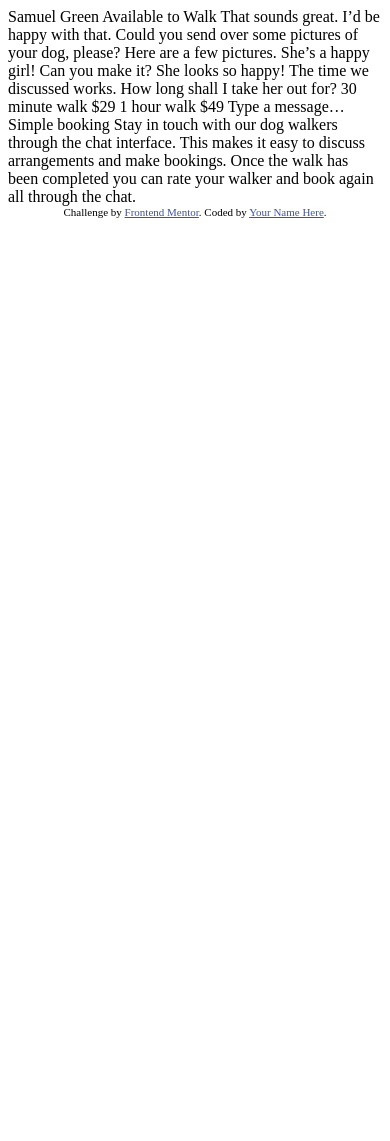
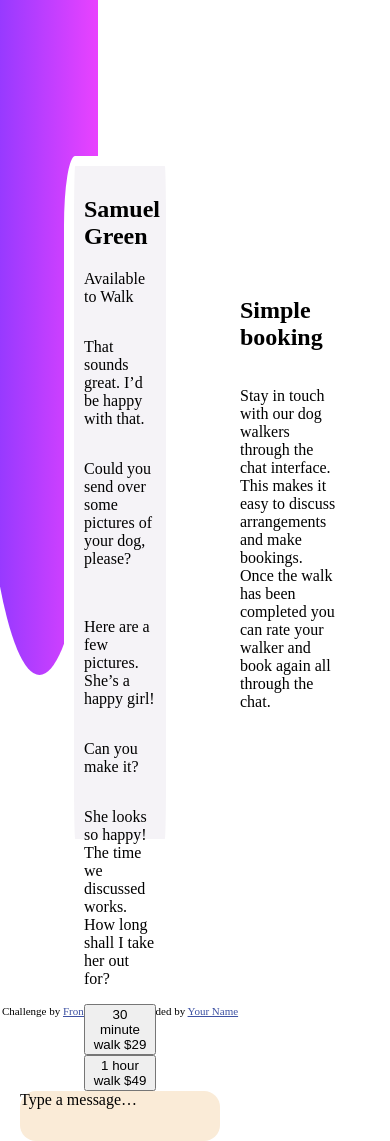
Before and after one commit to djblackett/chat-app-css-illustration, a plain HTML site: page index.html in a window 390 px wide. Before the commit the page ends 844 px from the top, so only its background shows below. Drawn offline with Linux system fonts and the light colour scheme.

Commit message:
phone outline has appeared

```diff
--- a/index.html
+++ b/index.html
@@ -1,51 +1,81 @@
 <!DOCTYPE html>
 <html lang="en">
   <head>
-  <meta charset="UTF-8">
-  <meta name="viewport" content="width=device-width, initial-scale=1.0"> <!-- displays site properly based on user's device -->
+    <meta charset="UTF-8" />
+    <meta name="viewport" content="width=device-width, initial-scale=1.0" />
+    <!-- displays site properly based on user's device -->
 
-  <link rel="icon" type="image/png" sizes="32x32" href="./images/favicon-32x32.png">
+    <link
+      rel="icon"
+      type="image/png"
+      sizes="32x32"
+      href="./images/favicon-32x32.png"
+    />
+
+    <link rel="stylesheet" href="./style.css" />
 
     <title>Frontend Mentor | [Challenge Name Here]</title>
 
     <!-- Feel free to remove these styles or customise in your own stylesheet 👍 -->
     <style>
-    .attribution { font-size: 11px; text-align: center; }
-    .attribution a { color: hsl(228, 45%, 44%); }
+      .attribution {
+        font-size: 11px;
+        text-align: center;
+      }
+      .attribution a {
+        color: hsl(228, 45%, 44%);
+      }
     </style>
   </head>
   <body>
+    <main id="grid-container">
+      <div id="left-background"></div>
+      <section id="left-container" class="container">
+        <div id="phone">
+          <div id="phone-content">
+            <div>
+              <h1>Samuel Green</h1>
+              <p>Available to Walk</p>
+            </div>
+            <p>That sounds great. I’d be happy with that.</p>
 
-  Samuel Green
-  Available to Walk
+            <p>Could you send over some pictures of your dog, please?</p>
+            <div id="images">
+              <img />
+              <img />
+              <img />
+            </div>
+            <p>Here are a few pictures. She’s a happy girl!</p>
+            <p>Can you make it?</p>
 
-  That sounds great. I’d be happy with that.
+            <p>
+              She looks so happy! The time we discussed works. How long shall I
+              take her out for?
+            </p>
 
-  Could you send over some pictures of your dog, please?
+            <button>30 minute walk $29</button>
+            <button>1 hour walk $49</button>
+            <div id="message">Type a message…</div>
+          </div>
+        </div>
+      </section>
 
-  Here are a few pictures. She’s a happy girl!
-
-  Can you make it?
-
-  She looks so happy! The time we discussed works. How long shall I take her out for?
-
-  30 minute walk
-  $29
-
-  1 hour walk
-  $49
-
-  Type a message…
-
-  Simple booking
-
-  Stay in touch with our dog walkers through the chat interface. This makes it easy to
-  discuss arrangements and make bookings. Once the walk has been completed you can rate
-  your walker and book again all through the chat.
+      <section id="right-container" class="container">
+        <h1>Simple booking</h1>
+        <p>
+          Stay in touch with our dog walkers through the chat interface. This
+          makes it easy to discuss arrangements and make bookings. Once the walk
+          has been completed you can rate your walker and book again all through
+          the chat.
+        </p>
+      </section>
 
       <div class="attribution">
-    Challenge by <a href="https://www.frontendmentor.io?ref=challenge" target="_blank">Frontend Mentor</a>.
-    Coded by <a href="#">Your Name Here</a>.
+        Challenge by
+        <a href="https://www.frontendmentor.io?ref=challenge" target="_blank"
+          >Frontend Mentor</a
+        >. Coded by <a href="#">Your Name Here</a>.
       </div>
+    </main>
   </body>
 </html>
--- /dev/null
+++ b/style.css
@@ -0,0 +1,71 @@
+body {
+  margin: 0;
+}
+
+main {
+  margin: 0;
+  display: grid;
+  grid-template: 1fr / 1fr 1fr;
+  height: 100vh;
+}
+
+.container {
+  display: flex;
+  flex-direction: column;
+  justify-content: center;
+}
+
+#left-container {
+  /* background-color: blue; */
+  width: 100%;
+}
+
+#right-container {
+  width: 66%;
+  text-align: left;
+}
+
+#left-background {
+  position: absolute;
+  background-image: linear-gradient(
+    to right,
+    hsl(264, 100%, 61%),
+    hsl(293, 100%, 63%)
+  );
+  background-position: left top;
+  /* background-size: 55% 80%; */
+  height: 80%;
+  width: 30%;
+  border-radius: 0 0 50% 50%;
+  background-repeat: no-repeat;
+  margin-left: -5%;
+}
+
+#phone {
+  width: 30%;
+  height: 65%;
+  align-self: center;
+  padding: 10px;
+  justify-self: end;
+  z-index: 3;
+  background-color: hsl(270, 20%, 96%);
+  border: 10px solid white;
+  border-radius: 10%;
+}
+
+#phone-content {
+  display: flex;
+  flex-direction: column;
+}
+
+#message {
+  background-color: antiquewhite;
+  border-radius: 16px;
+  align-self: center;
+  height: 50px;
+  width: 200px;
+}
+
+textarea {
+  border-radius: 5px;
+}
```
Also changed, not shown: 1 other file. Lines whose indentation alone changed are shown as unchanged.
